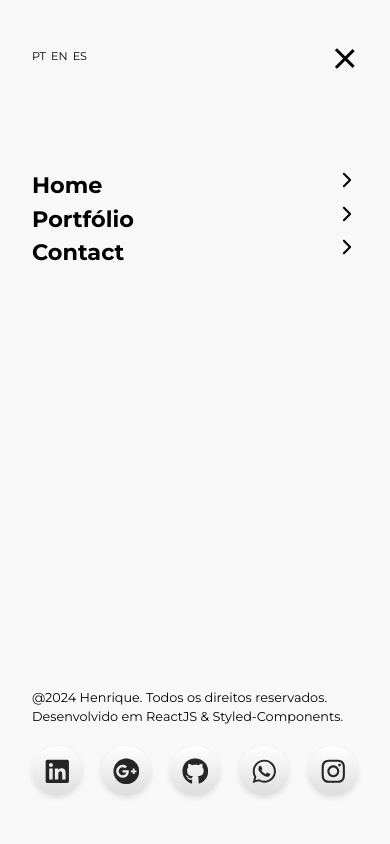
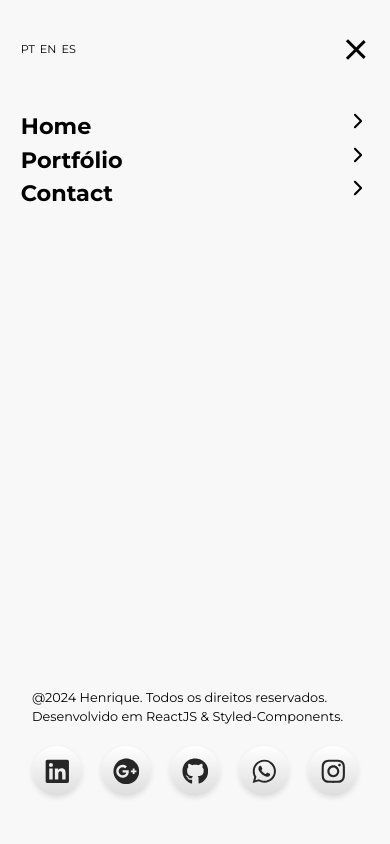
Before and after one commit to henriquepx/dev-insights, a React (Vite) app: page / in a window 390 px wide. Both pictures are taken after a click on the element 356 px from the left and 45 px from the top of the page. Shown: the top 844 px of the page. Built offline with nearby package versions, Linux system fonts and the light colour scheme.

Commit message:
styles: adjusting paddings and widths

```diff
--- a/src/components/MenuMobileContent.jsx
+++ b/src/components/MenuMobileContent.jsx
@@ -19,6 +19,7 @@ const ContainerMobileContent = styled.div`
 const ContainerHeaderMobileContent = styled.div`
     display: flex;
     justify-content: space-between;
+    align-items: center;
     width: 100%;
 `
 const ContainerLinksMobileContent = styled.div`
@@ -56,8 +57,8 @@ const ClosingMenu = styled.div`
 const ContainerMainMobileContent = styled.div`
     display: flex;
     flex-direction: column;
-    gap: 100px;
-    padding: 3rem 2rem;
+    gap: 50px;
+    padding: 2.45rem 1.3rem;
 `
 const ContainerFooterMobileContent = styled.div`
     position: absolute;
```
